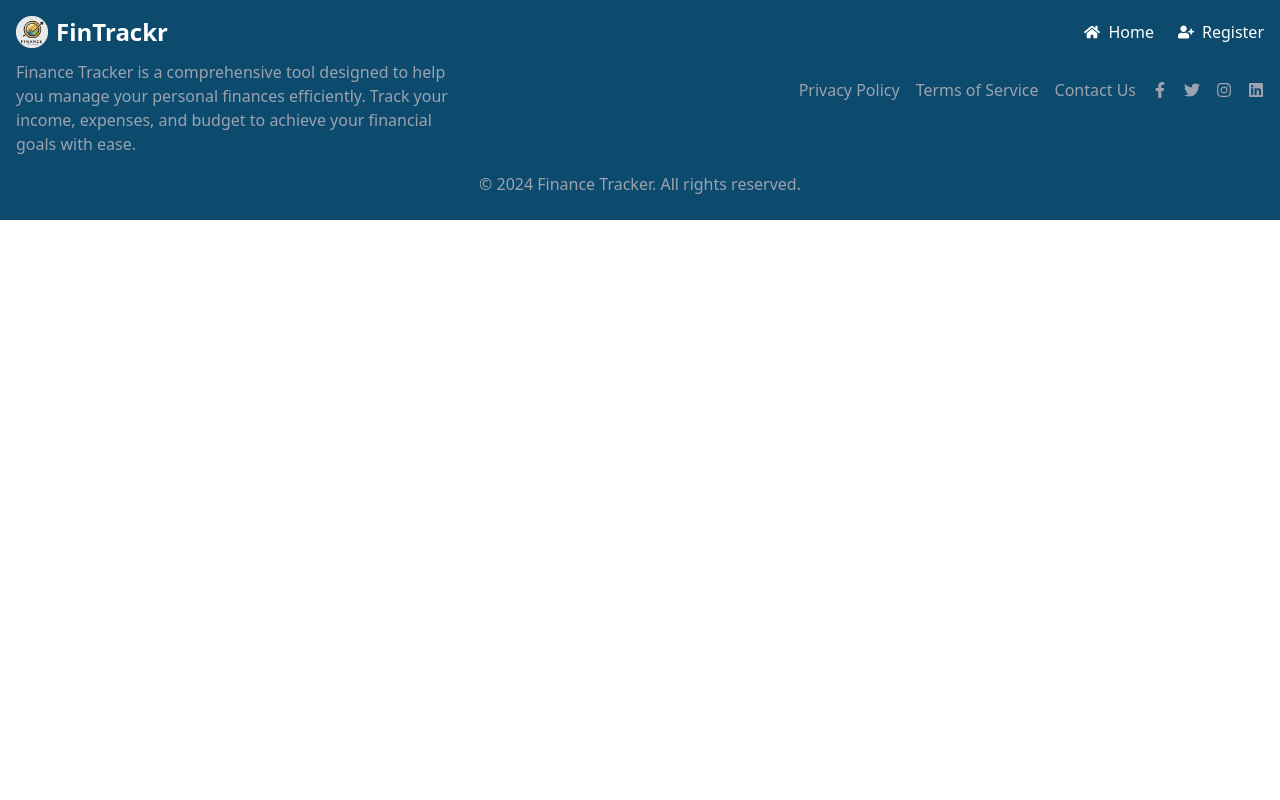
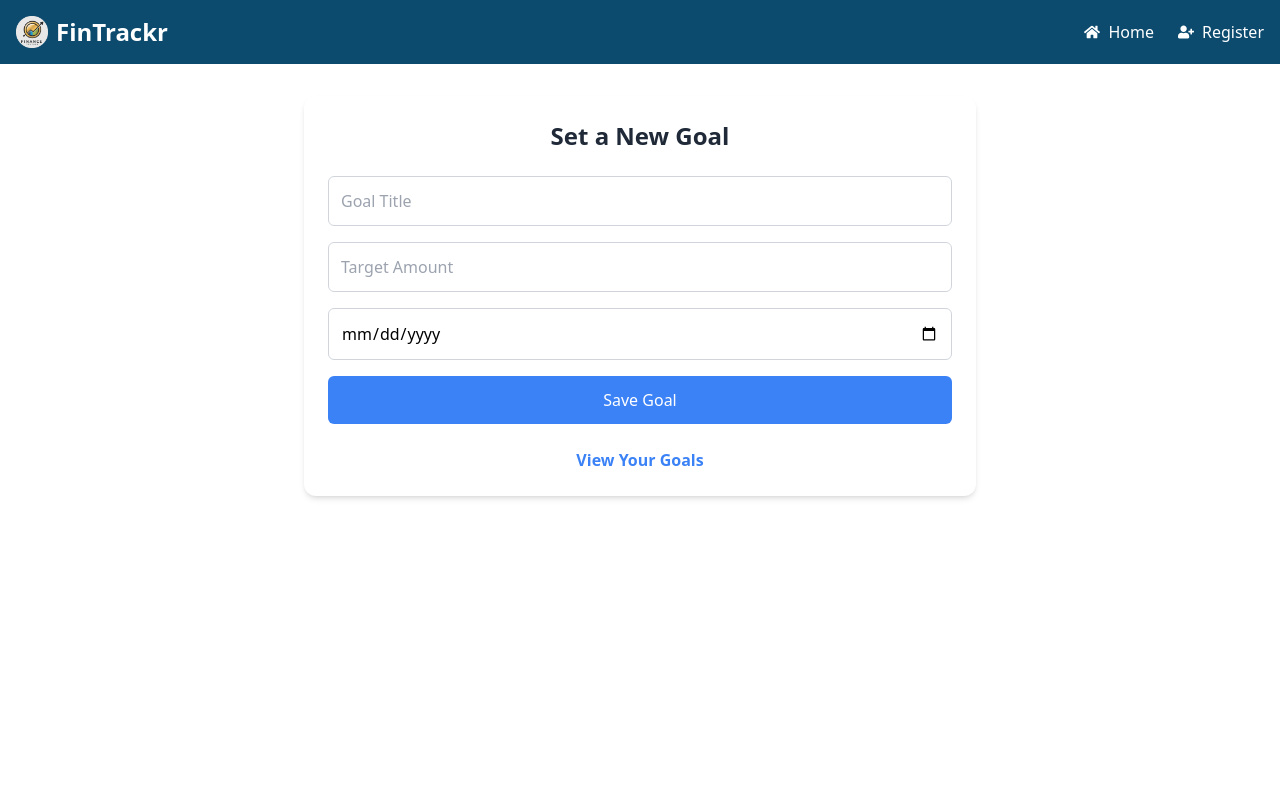
Before and after one commit to SAJanGAIKwad/FinTrackr_FrontEnd, a React (Vite) app: page /goals in a window 1280 px wide. Shown: the top 800 px of the page. Built offline with nearby package versions, Linux system fonts and the light colour scheme; no server answers.

Commit message:
goal feature adding

```diff
--- a/src/App.jsx
+++ b/src/App.jsx
@@ -10,7 +10,8 @@ import Footer from './components/Footer';
 import ExpenseDetails from './pages/ExpenseDetails';
 import ExpenseChart from './components/ExpenseChart';
 import ExpensePrediction from './components/ExpensePredictions';
-
+import GoalPage from './pages/GoalPage';
+import GoalList from './components/GoalList';
 const App = () => {
   const [userId, setUserId] = useState('');
 
@@ -35,6 +36,8 @@ const App = () => {
           <Route exact path="/expensedetails" element={<ExpenseDetails />} />
           <Route exact path="/expenseprediction" element={<ExpensePrediction />} />
           <Route exact path="/expensechart" element={<ExpenseChart userId={userId} />} />
+          <Route exact path="/goals" element={<GoalPage />} />
+          <Route exact path="goalslist" element={<GoalList />} />
         </Routes>
         <Footer />
       </Router>
--- /dev/null
+++ b/src/components/GoalForm.jsx
@@ -0,0 +1,80 @@
+import React, { useState} from 'react';
+import axios from 'axios';
+import { ToastContainer, toast } from 'react-toastify';
+import { Link } from 'react-router-dom';
+
+const GoalForm = ({ onGoalAdded }) => {
+    const [goal, setGoal] = useState({
+        title: '',
+        targetAmount: '',
+        deadline: '',
+    });
+
+    const onChange = (e) => setGoal({ ...goal, [e.target.name]: e.target.value });
+
+    const onSubmit = async (e) => {
+        e.preventDefault();
+        try {
+            const res = await axios.post('http://localhost:5000/api/goals', goal, {
+                headers: { 'x-auth-token': localStorage.getItem('token') },
+            });
+            toast.success('Goal created successfully!');
+            setGoal({ title: '', targetAmount: '', deadline: '' });
+            onGoalAdded(); // Call the function passed from the parent to refresh the list
+        } catch (err) {
+            toast.error('Error creating goal');
+        }
+    };
+
+    return (
+        <div className="max-w-md flex mx-auto flex-col items-center justify-center bg-white rounded-xl shadow-md overflow-hidden md:max-w-2xl p-6 my-8">
+            <h2 className="text-2xl font-semibold text-gray-800 mb-6 text-center">Set a New Goal</h2>
+            <form onSubmit={onSubmit} className="space-y-4">
+                <input
+                    type="text"
+                    name="title"
+                    placeholder="Goal Title"
+                    value={goal.title}
+                    onChange={onChange}
+                    className="w-full p-3 border border-gray-300 rounded-md focus:outline-none focus:ring-2 focus:ring-blue-500"
+                    required
+                />
+                <input
+                    type="number"
+                    name="targetAmount"
+                    placeholder="Target Amount"
+                    value={goal.targetAmount}
+                    onChange={onChange}
+                    className="w-full p-3 border border-gray-300 rounded-md focus:outline-none focus:ring-2 focus:ring-blue-500"
+                    required
+                />
+                <input
+                    type="date"
+                    name="deadline"
+                    placeholder="Deadline"
+                    value={goal.deadline}
+                    onChange={onChange}
+                    className="w-full p-3 border border-gray-300 rounded-md focus:outline-none focus:ring-2 focus:ring-blue-500"
+                    required
+                />
+                <button
+                    type="submit"
+                    className="w-full bg-blue-500 text-white py-3 rounded-md hover:bg-blue-600 transition-colors"
+                >
+                    Save Goal
+                </button>
+            </form>
+            <ToastContainer />
+            <div className="text-center mt-6">
+                <Link
+                    to="/goalslist"
+                    className="inline-block text-blue-500 hover:text-blue-700 font-semibold"
+                >
+                    View Your Goals
+                </Link>
+            </div>
+        </div>
+    );
+};
+
+export default GoalForm;
--- /dev/null
+++ b/src/components/GoalList.jsx
@@ -0,0 +1,64 @@
+import React, { useState, useEffect, useContext } from 'react';
+import axios from 'axios';
+import { AuthContext } from '../context/AuthContext';
+
+const GoalList = () => {
+    const { userId } = useContext(AuthContext);
+    const [goals, setGoals] = useState([]);
+
+    useEffect(() => {
+        const fetchGoals = async () => {
+            try {
+                const res = await axios.get(`http://localhost:5000/api/goals`, {
+                    headers: { 'x-auth-token': localStorage.getItem('token') },
+                });
+                setGoals(res.data);
+            } catch (err) {
+                console.error('Error fetching goals:', err);
+            }
+        };
+
+        fetchGoals();
+    }, [userId]);
+
+    return (
+        <div className="pt-16 bg-gray-100 min-h-screen">
+            <div className="max-w-4xl mx-auto p-6 my-8 bg-white rounded-lg shadow-lg">
+                <h2 className="text-3xl font-bold text-gray-800 mb-8 text-center">Your Goals</h2>
+                {goals.length > 0 ? (
+                    goals.map((goal) => (
+                        <div key={goal._id} className="mb-8 p-6 bg-violet-50 border border-violet-200 rounded-lg shadow-sm">
+                            <h3 className="text-2xl font-semibold text-violet-700 mb-4">{goal.title}</h3>
+                            <div className="text-gray-700">
+                                <p className="mb-2">
+                                    <span className="font-medium">Target Amount:</span> ${goal.targetAmount.toLocaleString()}
+                                </p>
+                                <p className="mb-2">
+                                    <span className="font-medium">Current Amount:</span> ${goal.currentAmount.toLocaleString()}
+                                </p>
+                                <p className="mb-2">
+                                    <span className="font-medium">Created At:</span> {new Date(goal.createdAt).toLocaleDateString()}
+                                </p>
+                                <p className="mb-4">
+                                    <span className="font-medium">Deadline:</span> {new Date(goal.deadline).toLocaleDateString()}
+                                </p>
+                                <div className="relative pt-1">
+                                    <div className="overflow-hidden h-4 text-xs flex rounded bg-violet-200">
+                                        <div
+                                            style={{ width: `${(goal.currentAmount / goal.targetAmount) * 100}%` }}
+                                            className="shadow-none flex flex-col text-center whitespace-nowrap text-white justify-center bg-violet-500"
+                                        ></div>
+                                    </div>
+                                </div>
+                            </div>
+                        </div>
+                    ))
+                ) : (
+                    <p className="text-gray-600 text-center">No goals found. Start by setting a new goal!</p>
+                )}
+            </div>
+        </div>
+    );
+};
+
+export default GoalList;
--- a/src/components/Navbar.jsx
+++ b/src/components/Navbar.jsx
@@ -1,7 +1,7 @@
 // src/components/Navbar.js
 import React, { useState, useContext } from 'react';
 import { Link, useNavigate } from 'react-router-dom';
-import { FaHome, FaUserPlus, FaSignInAlt, FaMoneyCheckAlt } from 'react-icons/fa';
+import { FaHome, FaUserPlus, FaSignInAlt, FaMoneyCheckAlt, FaBullseye } from 'react-icons/fa';
 import logo from '../logo.png';
 import { AuthContext } from '../context/AuthContext';
 
@@ -47,6 +47,11 @@ const Navbar = () => {
                 </Link>
               </li>
               <li>
+                <Link to="goals" className="text-white flex items-center">
+                  <FaBullseye className="mr-2" /> Goal
+                </Link>
+              </li>
+              <li>
                 <button onClick={handleLogout} className="text-white flex items-center">
                   <FaSignInAlt className="mr-2" /> Logout
                 </button>
--- a/src/components/Transaction.jsx
+++ b/src/components/Transaction.jsx
@@ -17,7 +17,7 @@ const Transaction = () => {
   }, [navigate]);
 
   return (
-    <div className="container mx-auto p-4 min-h-screen flex flex-col items-center justify-center ">
+    <div className="container mx-auto pt-10 min-h-screen flex flex-col items-center justify-center ">
       <h2 className="text-2xl font-bold mb-4">Transaction</h2>
       {userId ? (
         <>
--- /dev/null
+++ b/src/pages/GoalPage.jsx
@@ -0,0 +1,33 @@
+import React, {useEffect } from 'react';
+import axios from 'axios';
+import GoalForm from '../components/GoalForm';
+
+const GoalsPage = () => {
+
+    const fetchGoals = async () => {
+        try {
+            const res = await axios.get('http://localhost:5000/api/goals', {
+                headers: { 'x-auth-token': localStorage.getItem('token') },
+            });
+            setGoals(res.data);
+        } catch (err) {
+            console.error('Error fetching goals:', err);
+        }
+    };
+
+    useEffect(() => {
+        fetchGoals();
+    }, []);
+
+    const handleGoalAdded = () => {
+        fetchGoals(); // Re-fetch goals when a new goal is added
+    };
+
+    return (
+        <div className="container mx-auto pt-16 min-h-screen">
+            <GoalForm onGoalAdded={handleGoalAdded} />
+        </div>
+    );
+};
+
+export default GoalsPage;
```
